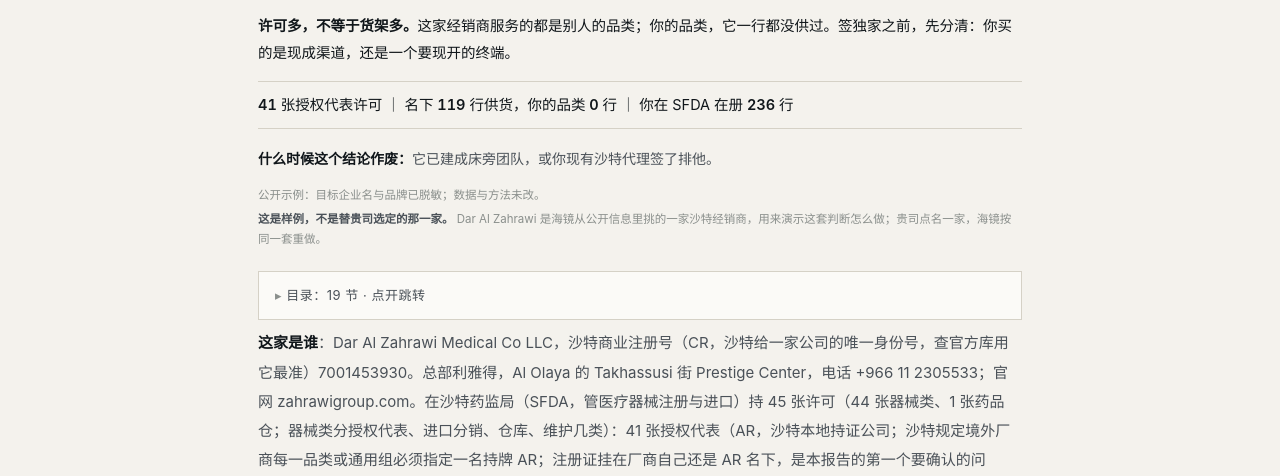
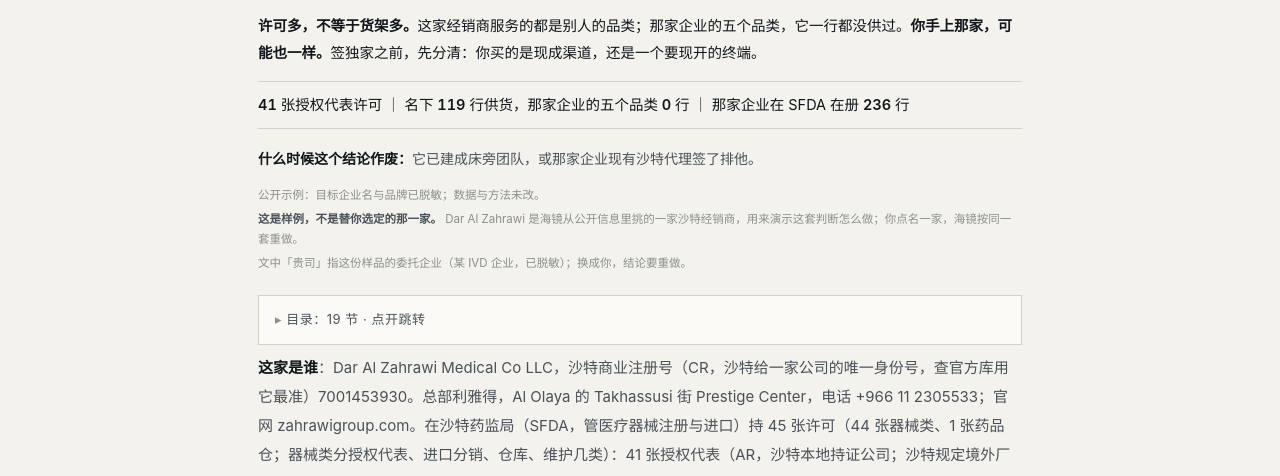
Before and after one commit to jhholy/hailens-www, a plain HTML site: page sample.html in a window 1280 px wide. Shown: the part 260-736 px from the top of the page. Drawn offline with Linux system fonts and the light colour scheme.

Commit message:
sample: 统一读者口径（你=访客，贵司=委托企业，那家企业=样例），补『可能』提示；PDF 封面同步

```diff
--- a/sample.html
+++ b/sample.html
@@ -65,11 +65,12 @@ h1,h2{scroll-margin-top:16px}
 <main class="page">
 <p style="font-size:12px;letter-spacing:.08em;color:var(--ink3);margin:0 0 12px">公开样品 ｜ 某 IVD 企业 × 沙特 × Dar Al Zahrawi Medical Co LLC</p>
 <h1 id="sec1"><span style="display:block">值得谈，但只能谈一条新线；</span><span style="display:block">签之前先定注册证挂谁名下。</span></h1>
-<p style="margin:0 0 14px;font-size:14.5px;line-height:1.85;color:var(--ink)"><strong>许可多，不等于货架多。</strong>这家经销商服务的都是别人的品类；你的品类，它一行都没供过。签独家之前，先分清：你买的是现成渠道，还是一个要现开的终端。</p>
-<p style="margin:0 0 16px;padding:11px 0;border-top:1px solid var(--rule);border-bottom:1px solid var(--rule);font-size:14.5px;line-height:1.7;color:var(--ink);font-variant-numeric:tabular-nums"><strong>41</strong> 张授权代表许可 ｜ 名下 <strong>119</strong> 行供货，你的品类 <strong>0</strong> 行 ｜ 你在 SFDA 在册 <strong>236</strong> 行</p>
-<p style="margin:0 0 12px;font-size:14px;color:var(--ink2)"><strong>什么时候这个结论作废：</strong>它已建成床旁团队，或你现有沙特代理签了排他。</p>
+<p style="margin:0 0 14px;font-size:14.5px;line-height:1.85;color:var(--ink)"><strong>许可多，不等于货架多。</strong>这家经销商服务的都是别人的品类；那家企业的五个品类，它一行都没供过。<strong>你手上那家，可能也一样。</strong>签独家之前，先分清：你买的是现成渠道，还是一个要现开的终端。</p>
+<p style="margin:0 0 16px;padding:11px 0;border-top:1px solid var(--rule);border-bottom:1px solid var(--rule);font-size:14.5px;line-height:1.7;color:var(--ink);font-variant-numeric:tabular-nums"><strong>41</strong> 张授权代表许可 ｜ 名下 <strong>119</strong> 行供货，那家企业的五个品类 <strong>0</strong> 行 ｜ 那家企业在 SFDA 在册 <strong>236</strong> 行</p>
+<p style="margin:0 0 12px;font-size:14px;color:var(--ink2)"><strong>什么时候这个结论作废：</strong>它已建成床旁团队，或那家企业现有沙特代理签了排他。</p>
 <p style="margin:0 0 4px;font-size:11.5px;line-height:1.75;color:var(--ink3)">公开示例：目标企业名与品牌已脱敏；数据与方法未改。</p>
-<p style="margin:0 0 4px;font-size:11.5px;line-height:1.75;color:var(--ink3)"><strong style="color:var(--ink2)">这是样例，不是替贵司选定的那一家。</strong> Dar Al Zahrawi 是海镜从公开信息里挑的一家沙特经销商，用来演示这套判断怎么做；贵司点名一家，海镜按同一套重做。</p>
+<p style="margin:0 0 4px;font-size:11.5px;line-height:1.75;color:var(--ink3)"><strong style="color:var(--ink2)">这是样例，不是替你选定的那一家。</strong> Dar Al Zahrawi 是海镜从公开信息里挑的一家沙特经销商，用来演示这套判断怎么做；你点名一家，海镜按同一套重做。</p>
+<p style="margin:0 0 10px;font-size:11.5px;line-height:1.75;color:var(--ink3)">文中「贵司」指这份样品的委托企业（某 IVD 企业，已脱敏）；换成你，结论要重做。</p>
 <details class="toc">
 <summary>目录：19 节 · 点开跳转</summary>
 <ol>
```
Also changed, not shown: 1 other file.
